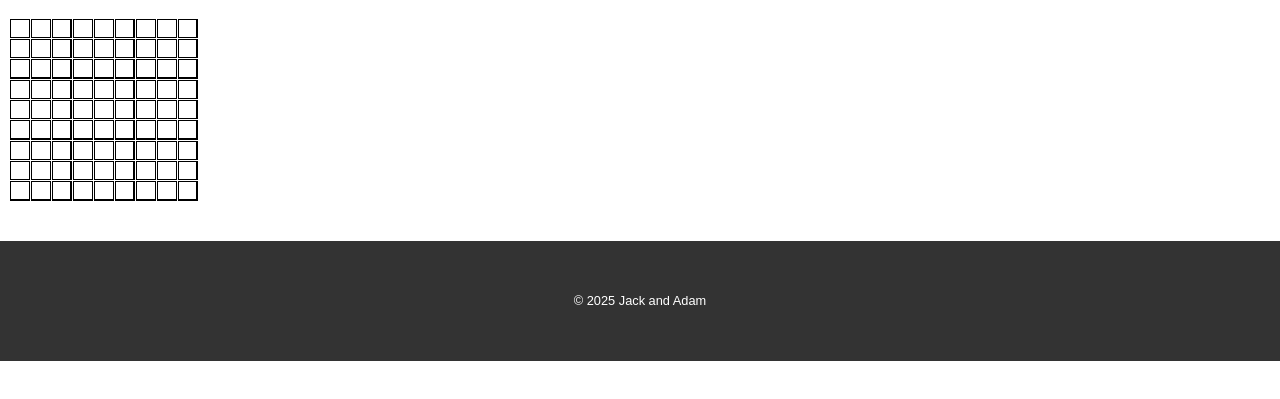
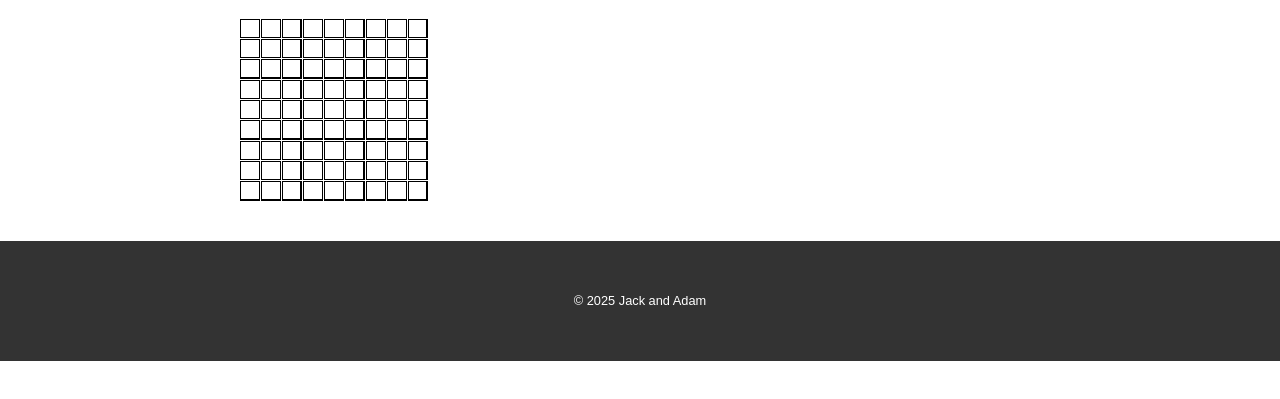
Before and after one commit to c5058334/mini-hackathon-dtss, a plain HTML site: page index.html in a window 1280 px wide. Shown: the part 149-548 px from the top of the page. Drawn offline with Linux system fonts and the light colour scheme.

Commit message:
more javascript

```diff
--- a/css/main.css
+++ b/css/main.css
@@ -10,6 +10,11 @@ body {
 }
 header h2 {
     color: #fff;
+}
+
+.application{
+    max-width: 800px;
+    margin: auto;
 }
 
 
--- a/js/main.js
+++ b/js/main.js
@@ -7,7 +7,7 @@
             const input = document.createElement('input');
             input.type = 'text';
             input.maxLength = 1;
-            input.className = `cell row-${row} col-${column}`;
+            input.className = `cell row-${row} col-${column} box-${boxMaths(row, column)}`;
             grid.appendChild(input);
 
 
@@ -36,4 +36,14 @@
             };
         }
     }
+
+    function boxMaths(row, col){
+        calcRow = Math.floor(row / 3);
+        calcCol = Math.floor(col / 3);
+
+        //console.log(row + " - " + calcRow);
+        console.log(col + " - " + calcCol);
+
+        return calcRow = calcCol;
+    }
 })();
```
